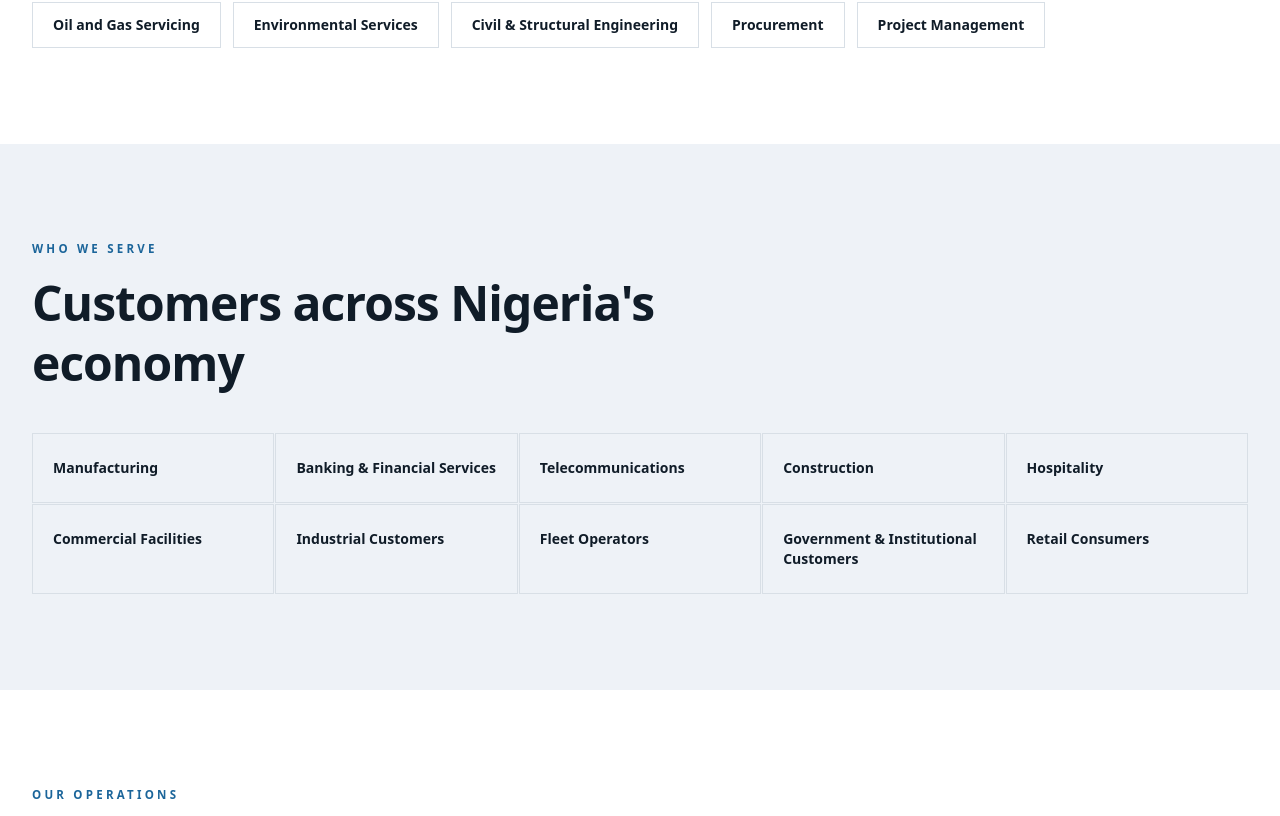
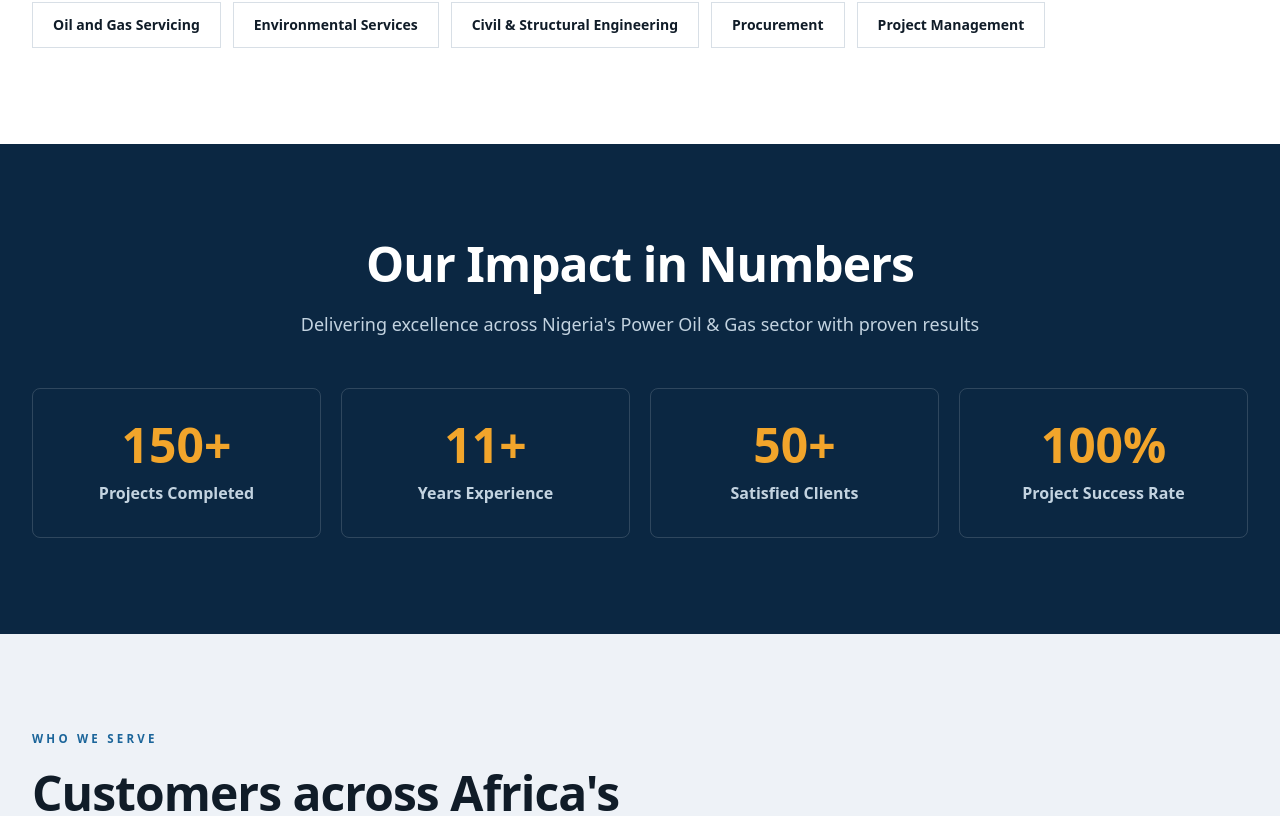
Before and after one commit to olumigelito08-afk/kilolo, a React (Vite) app: page /about in a window 1280 px wide. Shown: the part 2584-3400 px from the top of the page. Built offline with nearby package versions, Linux system fonts and the light colour scheme.

Commit message:
Update website content and interactions

```diff
--- a/src/components/site.tsx
+++ b/src/components/site.tsx
@@ -69,6 +69,14 @@ export const services = [
   "Equipment",
   "ICT Supplies & Installation",
   "Project Management",
+];
+
+const bulkPurchaseServices = [
+  "Automotive Gas Oil (Diesel) Bulk Purchase",
+  "Premium Motor Spirit (Petrol) Bulk Purchase",
+  "Liquefied Petroleum Gas Bulk Purchase",
+  "Low Pour Fuel Oil Bulk Purchase",
+  "Naphtha Bulk Purchase",
 ];
 
 const nav = [
@@ -208,21 +216,17 @@ export function SiteFooter() {
             title="Company"
             links={[
               ["About Us", "/about"],
-              ["Mission & Core Values", "/about"],
-              ["Organizational Structure", "/about"],
-              ["Our Team", "/about"],
-              ["Projects", "/projects"],
+              ["Services", "/services"],
+              ["Products", "/products"],
             ]}
           />
           <FooterLinks
             title="Services"
             links={[
-              ["Oil & Gas", "/services", "terminal-gantry-and-bulk-supply"],
-              ["Engineering & Technical", "/services", "engineering-and-technical-services"],
-              ["Fabrication", "/services", "fabrication-works"],
-              ["NDT & Inspection", "/services", "ndt-and-inspection"],
-              ["Logistics & Equipment", "/services", "logistics-and-distribution"],
-              ["ICT & Project Management", "/services", "project-management"],
+              ["Projects", "/projects"],
+              ["HSE & Quality", "/hse-quality"],
+              ["Clients & Partners", "/clients-partners"],
+              ["Contact Us", "/contact"],
             ]}
           />
           <div>
@@ -414,7 +418,7 @@ export function ContactForm({ quote = false }: { quote?: boolean }) {
             <span>Service Required</span>
             <select name="Service Required" required className="site-input">
               <option value="">Select a service</option>
-              {services.map((s) => (
+              {[...bulkPurchaseServices, ...services].map((s) => (
                 <option key={s}>{s}</option>
               ))}
             </select>
--- a/src/pages/about.tsx
+++ b/src/pages/about.tsx
@@ -1,3 +1,4 @@
+import { useEffect, useRef, useState } from "react";
 import { Page, PageHero, SectionHead, ImageGrid } from "@/components/site";
 import type { Meta } from "@/components/seo";
 import { pubImage } from "@/lib/media";
@@ -47,6 +48,15 @@ const serve = [
   "Fleet Operators",
   "Government & Institutional Customers",
   "Retail Consumers",
+];
+const coreValues = [
+  "Integrity",
+  "Reliability",
+  "Quality",
+  "Safety",
+  "Professionalism",
+  "Customer Focus",
+  "Accountability",
 ];
 
 const insideImages = [
@@ -121,15 +131,7 @@ export default function About() {
           <div>
             <p className="eyebrow text-flame">Core Values</p>
             <ul className="mt-4 space-y-2 text-on-dark-muted">
-              {[
-                "Integrity",
-                "Reliability",
-                "Quality",
-                "Safety",
-                "Professionalism",
-                "Customer Focus",
-                "Accountability",
-              ].map((v) => (
+              {coreValues.map((v) => (
                 <li
                   key={v}
                   className="border-b border-on-dark/10 pb-2 hover-slide hover:text-flame transition-all duration-200 cursor-default"
@@ -180,9 +182,26 @@ export default function About() {
         </div>
       </section>
 
+      <section className="bg-navy text-on-dark">
+        <div className="section">
+          <div className="mx-auto max-w-3xl text-center">
+            <h2 className="text-4xl font-extrabold sm:text-5xl">Our Impact in Numbers</h2>
+            <p className="mt-5 text-lg leading-8 text-on-dark-muted">
+              Delivering excellence across Nigeria's Power Oil &amp; Gas sector with proven results
+            </p>
+          </div>
+          <div className="mt-12 grid gap-5 sm:grid-cols-2 lg:grid-cols-4">
+            <ImpactMetric value={150} suffix="+" label="Projects Completed" />
+            <ImpactMetric value={11} suffix="+" label="Years Experience" />
+            <ImpactMetric value={50} suffix="+" label="Satisfied Clients" />
+            <ImpactMetric value={100} suffix="%" label="Project Success Rate" />
+          </div>
+        </div>
+      </section>
+
       <section className="bg-muted">
         <div className="section">
-          <SectionHead eyebrow="Who We Serve" title="Customers across Nigeria's economy" />
+          <SectionHead eyebrow="Who We Serve" title="Customers across Africa's economy" />
           <div className="mt-10 grid gap-px bg-transparent sm:grid-cols-2 lg:grid-cols-5">
             {serve.map((s) => (
               <p
@@ -203,3 +222,47 @@ export default function About() {
     </Page>
   );
 }
+
+function ImpactMetric({ value, suffix, label }: { value: number; suffix: string; label: string }) {
+  const metricRef = useRef<HTMLDivElement>(null);
+  const [count, setCount] = useState(0);
+
+  useEffect(() => {
+    const element = metricRef.current;
+    if (!element) return;
+
+    const observer = new IntersectionObserver(
+      ([entry]) => {
+        if (!entry.isIntersecting) return;
+        observer.disconnect();
+
+        const duration = 1400;
+        const start = performance.now();
+        let frame = 0;
+        const tick = (now: number) => {
+          const progress = Math.min((now - start) / duration, 1);
+          setCount(Math.round(value * progress));
+          if (progress < 1) frame = requestAnimationFrame(tick);
+        };
+        frame = requestAnimationFrame(tick);
+        return () => cancelAnimationFrame(frame);
+      },
+      { threshold: 0.35 },
+    );
+
+    observer.observe(element);
+    return () => observer.disconnect();
+  }, [value]);
+
+  return (
+    <div
+      ref={metricRef}
+      className="rounded-2xl border border-on-dark/15 bg-transparent px-6 py-8 text-center"
+    >
+      <p className="text-5xl font-extrabold text-flame">
+        {count}{suffix}
+      </p>
+      <p className="mt-3 text-base font-semibold text-on-dark-muted">{label}</p>
+    </div>
+  );
+}
--- a/src/pages/index.tsx
+++ b/src/pages/index.tsx
@@ -217,8 +217,9 @@ export default function Home() {
       {showIntro && (
         <div
           role="status"
-          className={`fixed inset-0 z-[100] flex -translate-y-[30px] flex-col items-center justify-center bg-[#edf2f7] px-6 transition-opacity duration-[650ms] sm:translate-y-0 ${introExiting ? "pointer-events-none opacity-0" : "opacity-100"}`}
+          className={`fixed inset-0 z-[100] flex flex-col items-center justify-center bg-[#edf2f7] px-6 transition-opacity duration-[650ms] ${introExiting ? "pointer-events-none opacity-0" : "opacity-100"}`}
         >
+          <div className="flex -translate-y-[55px] flex-col items-center sm:translate-y-0">
             <img
               src="/images/logo444.svg"
               alt="Supreme Energy"
@@ -242,6 +243,7 @@ export default function Home() {
                 />
               )}
             </p>
+          </div>
         </div>
       )}
       <section className="relative min-h-[92vh] overflow-hidden bg-deep pt-16">
--- a/src/pages/products.tsx
+++ b/src/pages/products.tsx
@@ -118,6 +118,9 @@ export default function Products() {
                   </span>
                 ))}
               </div>
+              <Link to="/quote" className="btn-energy mt-8">
+                Purchase Now <ArrowRight className="h-4 w-4" />
+              </Link>
             </div>
           </article>
         ))}
--- a/src/pages/quote.tsx
+++ b/src/pages/quote.tsx
@@ -1,6 +1,6 @@
 import { Page, PageHero, SectionHead, ContactForm, ContactCards } from "@/components/site";
 import type { Meta } from "@/components/seo";
-import { image } from "@/lib/media";
+import { pubImage } from "@/lib/media";
 
 const meta: Meta[] = [
   { title: "Request a Quote | Supreme Energy" },
@@ -38,7 +38,7 @@ export default function Quote() {
           <ContactCards />
           <div className="hover-image-border mt-6 overflow-hidden">
             <img
-              src={image(103)}
+              src={pubImage("hero image7.jpg")}
               alt="Supreme Energy bulk supply operations"
               loading="lazy"
               decoding="async"
--- a/src/pages/services.tsx
+++ b/src/pages/services.tsx
@@ -105,13 +105,12 @@ export default function Services() {
       >
         <div className="mt-9 flex flex-wrap gap-3">
           {services.map((s) => (
-            <a
+            <span
               key={s}
-              href={`#${slug(s)}`}
-              className="service-jump hover:shadow-xl bg-on-dark px-4 py-2 text-xs font-semibold uppercase tracking-wide text-navy"
+              className="service-jump cursor-default bg-on-dark px-4 py-2 text-xs font-semibold uppercase tracking-wide text-navy hover:shadow-xl"
             >
               {s}
-            </a>
+            </span>
           ))}
         </div>
       </PageHero>
```
Also changed, not shown: src/pages/hse-quality.tsx (+5 -26 lines). Lines whose indentation alone changed are shown as unchanged.
